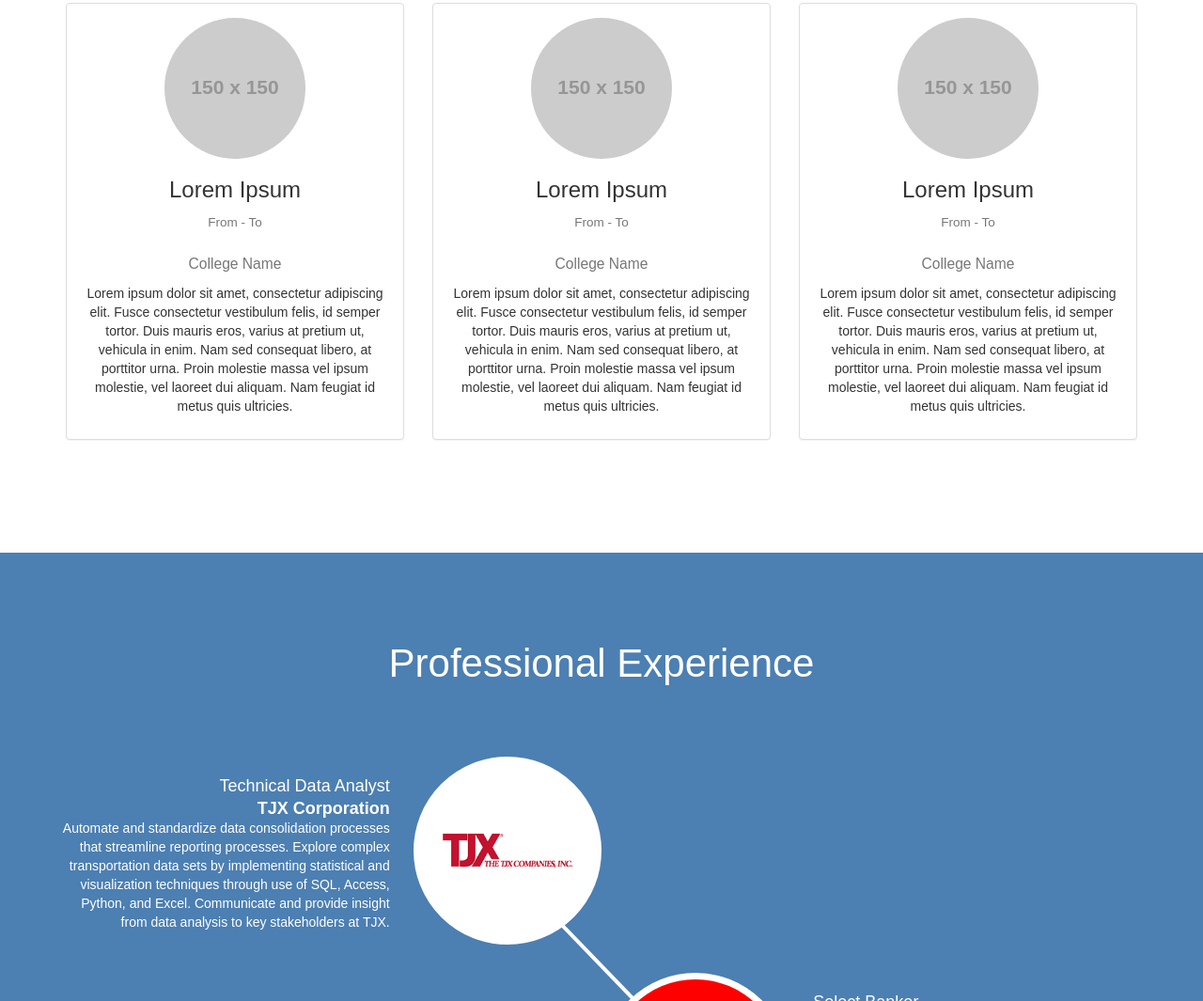
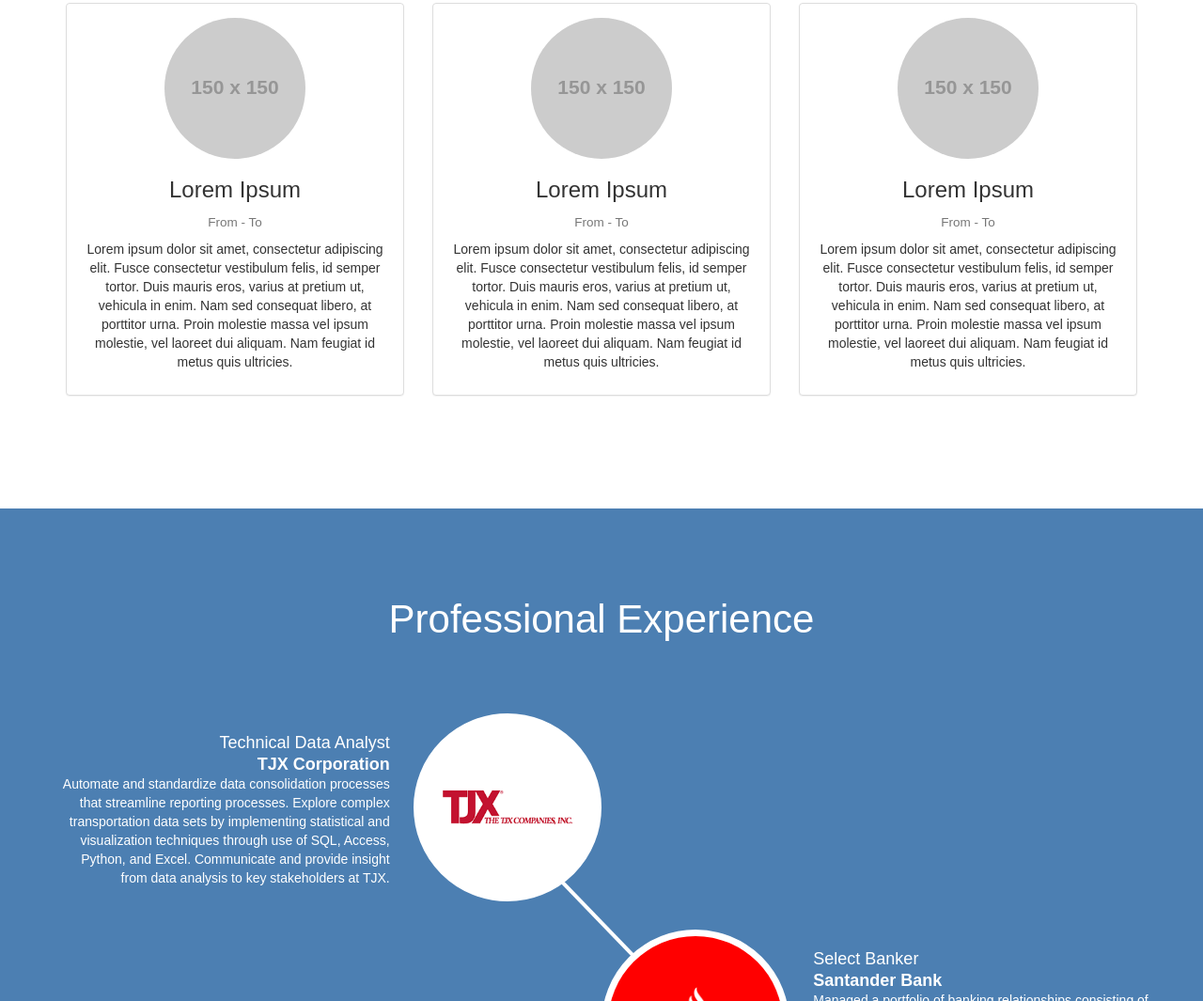
Before and after one commit to marcsburt/first-resume-site, a plain HTML site: page index.html in a window 1280 px wide. Shown: the part 1028-2093 px from the top of the page at 94% size. Drawn offline with nearby package versions, Linux system fonts and the light colour scheme; placeholder pictures from the web are drawn by us; a web font is replaced by a local one.

Commit message:
Update index.html

```diff
--- a/index.html
+++ b/index.html
@@ -63,7 +63,7 @@
 								<img class="img-circle img-responsive center-block" src="http://placehold.it/150x150" alt="">
 								<h3>Lorem Ipsum</h3>
 								<h4><small> From - To</small></h4>
-								<h3><small> College Name</small></h3>
+
 								<p>Lorem ipsum dolor sit amet, consectetur adipiscing elit. Fusce consectetur vestibulum felis, id semper tortor. Duis mauris eros, varius at pretium ut, vehicula in enim. Nam sed consequat libero, at porttitor urna. Proin molestie massa vel ipsum molestie, vel laoreet dui aliquam. Nam feugiat id metus quis ultricies.</p>
 								</div>
 							</div>
@@ -75,7 +75,7 @@
 								<img class="img-circle img-responsive center-block" src="http://placehold.it/150x150" alt="">
 								<h3>Lorem Ipsum</h3>
 								<h4><small> From - To</small></h4>
-								<h3><small> College Name</small></h3>
+
 								<p>Lorem ipsum dolor sit amet, consectetur adipiscing elit. Fusce consectetur vestibulum felis, id semper tortor. Duis mauris eros, varius at pretium ut, vehicula in enim. Nam sed consequat libero, at porttitor urna. Proin molestie massa vel ipsum molestie, vel laoreet dui aliquam. Nam feugiat id metus quis ultricies.</p>
 								  </div>
 							</div>
@@ -87,7 +87,7 @@
 								<img class="img-circle img-responsive center-block" src="http://placehold.it/150x150" alt="">
 								<h3>Lorem Ipsum</h3>
 								<h4><small> From - To</small></h4>
-								<h3><small> College Name</small></h3>
+
 								<p>Lorem ipsum dolor sit amet, consectetur adipiscing elit. Fusce consectetur vestibulum felis, id semper tortor. Duis mauris eros, varius at pretium ut, vehicula in enim. Nam sed consequat libero, at porttitor urna. Proin molestie massa vel ipsum molestie, vel laoreet dui aliquam. Nam feugiat id metus quis ultricies.</p>
 
 								  </div>
```
